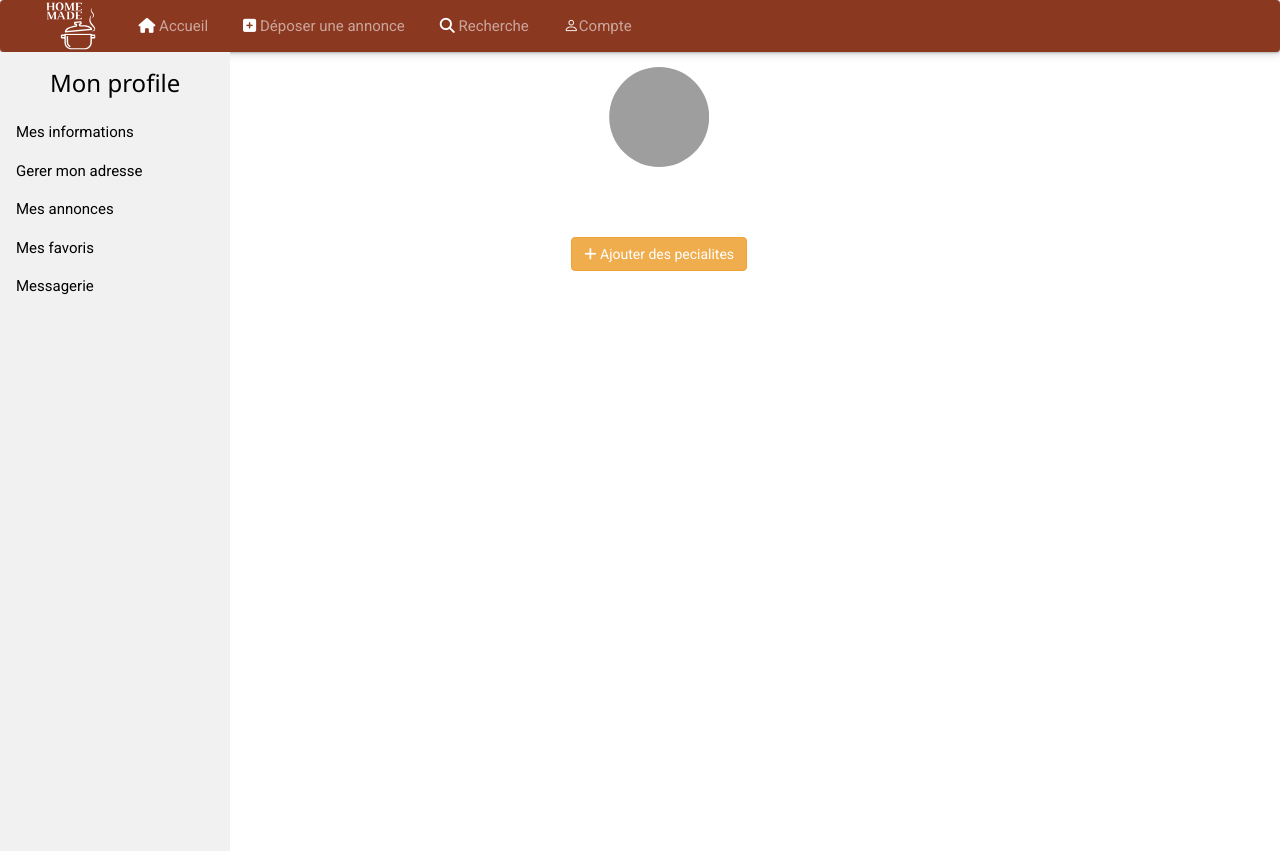
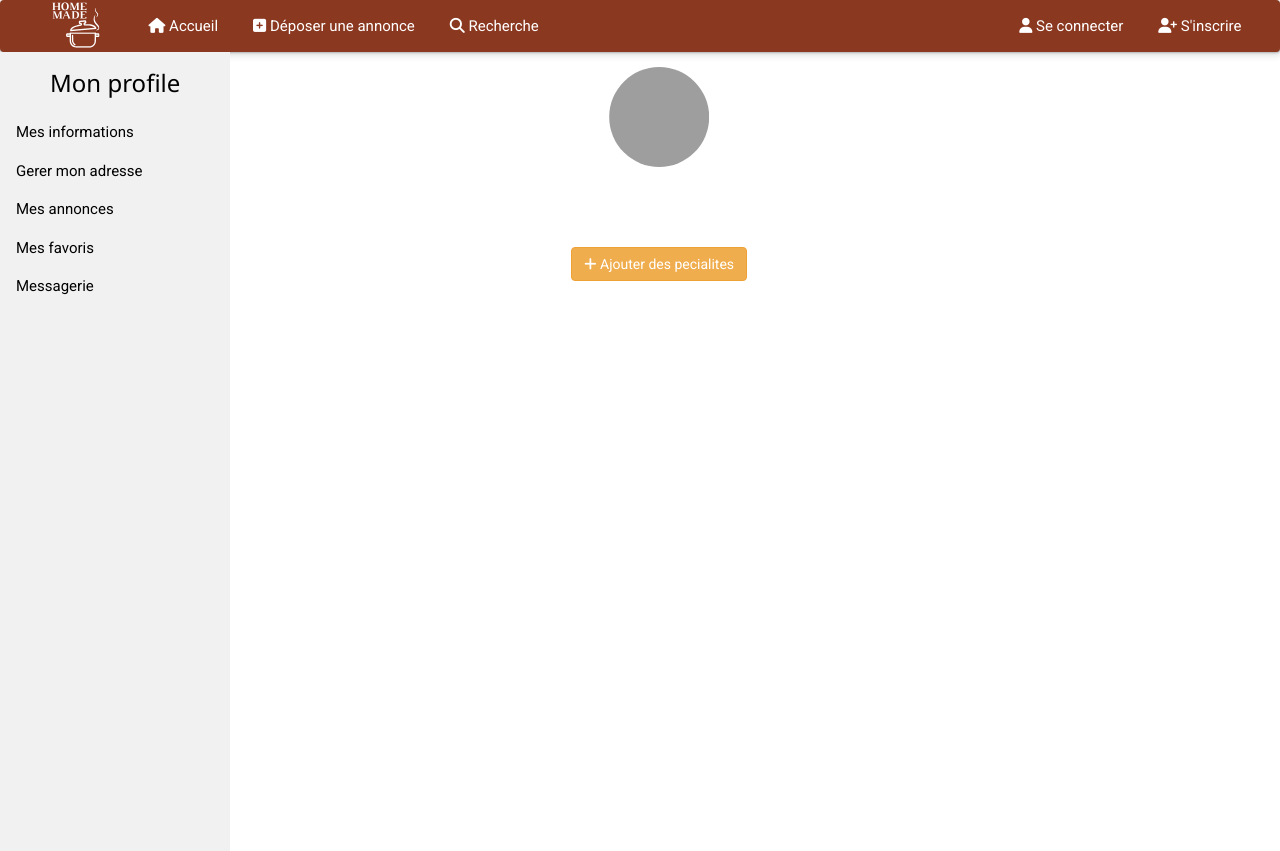
Before and after one commit to tahyabamine/homemade1, a Symfony app: template templates/profile/index.html.twig in a window 1280 px wide. Shown: the top 851 px of the page. Run offline with Twig, Linux system fonts and the light colour scheme; the template is opened without the code that fills it, so the values that code supplies are empty; some libraries are stand-ins or nearby versions; grey boxes are pictures that could not be loaded.

Commit message:
nouvelle navbar

```diff
--- a/public/css/style.css
+++ b/public/css/style.css
@@ -74,15 +74,15 @@ padding-left: 30px;
   padding-left: 20px;
 
 }
-.navbar li:hover {
+.nav-link:hover {
   cursor: pointer;
-  transform: scale(1.01);
-  color: #fff;
+  transform: scale(1.08);
+text-decoration-line: none;
 }
 
 .dropdown-item:hover {
-  background-color: var(--primary);
-  color: #fff;
+  background-color: var(--primary) !important;
+  color: #fff !important;
   text-decoration-line: none;
 }
 
--- a/templates/base.html.twig
+++ b/templates/base.html.twig
@@ -35,67 +35,72 @@
 </head>
 
 <body>
-  <div class="contenair">
-      <nav class="navbar  navbar-expand-lg navbar-dark bg-dark" >
+  <div>
+    <nav class="navbar navbar-expand-lg navbar-dark bg-light">
       <div class="container-fluid">
-          <a href="/" class="navbar-brand logo ps-5">
-            <img src="{{ asset('logo.svg') }}" class="rounded" alt="logo" /></a>
-          <button type="button" class="navbar-toggler" data-bs-toggle="collapse" data-bs-target="#navbarCollapse">
+        <a class="navbar-brand logo ps-5" href="/">
+          <img src="{{ asset('logo.svg') }}" alt="logo" width="60" height="48">
+        </a>
+        <button class="navbar-toggler" type="button" data-bs-toggle="collapse" data-bs-target="#navbarSupportedContent"
+          aria-controls="navbarSupportedContent" aria-expanded="false" aria-label="Toggle navigation">
           <span class="navbar-toggler-icon"></span>
         </button>
-          <div id="navbarCollapse" class="collapse navbar-collapse">
-            <ul class="nav navbar-nav">
+        <div class="collapse navbar-collapse" id="navbarSupportedContent">
+          <ul class="navbar-nav me-auto mb-2 mb-lg-0">
             <li class="nav-item">
-                <a href="/" class="nav-link">
-
-                  <i class="fa fa-home" aria-hidden="true">
-
+              <a class="nav-link active" aria-current="page" href="/"><i class="fas fa-home" aria-hidden="true">
                 </i>
-                  Accueil
-                </a>
+                Accueil</a>
             </li>
             <li class="nav-item">
-                <a href="{{ path('annonce_create') }}" class="nav-link">
-                  <i class="fa fa-plus-square " aria-hidden="true"></i>
+              <a class="nav-link active" href="{{ path('annonce_create') }}">
+                <i class="fas fa-plus-square " aria-hidden="true"></i>
                 Déposer une annonce
               </a>
             </li>
             <li class="nav-item">
-                <a href="{{ path('app_recherche') }}" class="nav-link">
-                  <i class="fa fa-magnifying-glass "></i>
+              <a class="nav-link active" href="{{ path('app_recherche') }}">
+                <i class="fas fa-magnifying-glass "></i>
                 Recherche
               </a>
             </li>
-              {% if app.user %}
+            {% if app.user%}
             <li class="nav-item dropdown">
-                <a href="{{ path('profile_profile') }}" class="nav-link dropdown-toggle" data-bs-toggle="dropdown">
-                  Bienvenue
-                  {{ app.user.pseudo }}
-                  !</a>
-
-                <div class="dropdown-menu">
-                  <a href="{{ path('profile_profile') }}" class="dropdown-item">Mon profile</a>
-
-
-                  <div class="dropdown-divider"></div>
-                  <a href="{{ path('app_logout') }}" class="dropdown-item">Déconnexion</a>
-
-                </div>
+              <a class="nav-link dropdown-toggle active" href="{{path('profile_profile')}}" id="navbarDropdown" role="button" data-bs-toggle="dropdown"
+                aria-expanded="false">
+                Bienvenue {{app.user.pseudo}}!
+              </a>
+              <ul class="dropdown-menu" aria-labelledby="navbarDropdown">
+                <li><a class="dropdown-item" href="{{path('profile_profile')}}">Mon profile</a></li>
+                <li>
+                  <hr class="dropdown-divider">
                 </li>
-
-          </div>
+                <li><a class="dropdown-item" href="{{path('app_logout')}}">Déconnéxion</a></li>
               </ul>
-            {% else %}
+            </li>
+            {%endif%}
+          </ul>
+          {%if app.user is empty%}
+          <div class="d-flex justify-content-end float-end">
+          <ul class="navbar-nav me-auto mb-2 mb-lg-0">
             <li class="nav-item">
-              <a class="nav-link" href="{{ path('app_login') }}"> <i class="bi bi-person"></i>Compte</a>
+              <a class="nav-link active" href="{{ path('app_login') }}">
+                <i class="fas fa-user"></i>
+               Se connecter
+              </a>
+              </li>
+              <li class="nav-item">
+              <a class="nav-link active button" href="{{ path('app_register') }}">
+                <i class="fas fa-user-plus"></i>
+                S'inscrire
+              </a>
               </li>
             </ul>
-
-          {% endif %}
           </div>
-
+          {%endif%}
+        </div>
+      </div>
     </nav>
-
     {% for error in app.flashes('errors') %}
     <div class="alert alert-danger alert-dismissible fade show" role="alert">
       <button type="button" class="close" data-dismiss="alert" aria-label="Close">
@@ -151,7 +156,7 @@
           <div class="col-md-4 col-lg-3 col-xl-3 mx-auto mb-md-0 mb-4">
             <h6 class="text-uppercase fw-bold mb-4">Questions ?</h6>
             <p>
-            <a class="text-reset" href="{{path('contact_contact')}}">
+              <a class="text-reset" href="{{path('contact_contactUs')}}">
                 <i class="bi bi-envelope"></i>Nous Contacter</a>
             </p>
             <p>
@@ -166,7 +171,8 @@
         class="text-reset fw-bold" href="https://homemade.tahya-abdessalam.com/">homemade.tahya-abdessalam.com</a></div>
   </footer>
   <script src="https://cdn.jsdelivr.net/npm/@popperjs/core@2.9.2/dist/umd/popper.min.js"
-  integrity="sha384-IQsoLXl5PILFhosVNubq5LC7Qb9DXgDA9i+tQ8Zj3iwWAwPtgFTxbJ8NT4GN1R8p" crossorigin="anonymous"></script>
+    integrity="sha384-IQsoLXl5PILFhosVNubq5LC7Qb9DXgDA9i+tQ8Zj3iwWAwPtgFTxbJ8NT4GN1R8p"
+    crossorigin="anonymous"></script>
   <!-- Latest compiled JavaScript -->
   <script src="https://cdn.jsdelivr.net/npm/bootstrap@5.1.3/dist/js/bootstrap.bundle.min.js"></script>
 </body>
--- a/templates/profile/index.html.twig
+++ b/templates/profile/index.html.twig
@@ -34,14 +34,15 @@
 			{% endif %}
 			<H3>{{app.user.getNomEtPrenom()}}</H3>
 			<p class="p-2">{{app.user.email}}</p>
+			<p>
+			{% if app.user.ville is not empty %}
+				{{app.user.ville}}, France
+				{%endif%}
+			</p>
 			<p class="text-muted">
 			{% if app.user.region is not empty %}
-				<i class="bi bi-geo-alt-fill"></i>
+			<i class="fas fa-location-dot"></i>
 				{{app.user.region.nom}}
-				{%endif%}
-			{% if app.user.ville is not empty %}
-			<i class="bi bi-geo-alt-fill"></i>
-				{{app.user.ville}}, France
 				{%endif%}
 			</p>
 			{% if app.user.specialite is not empty%}
```
Also changed, not shown: templates/base2.html.twig (added, +174 -0 lines). Lines whose indentation alone changed are shown as unchanged.
